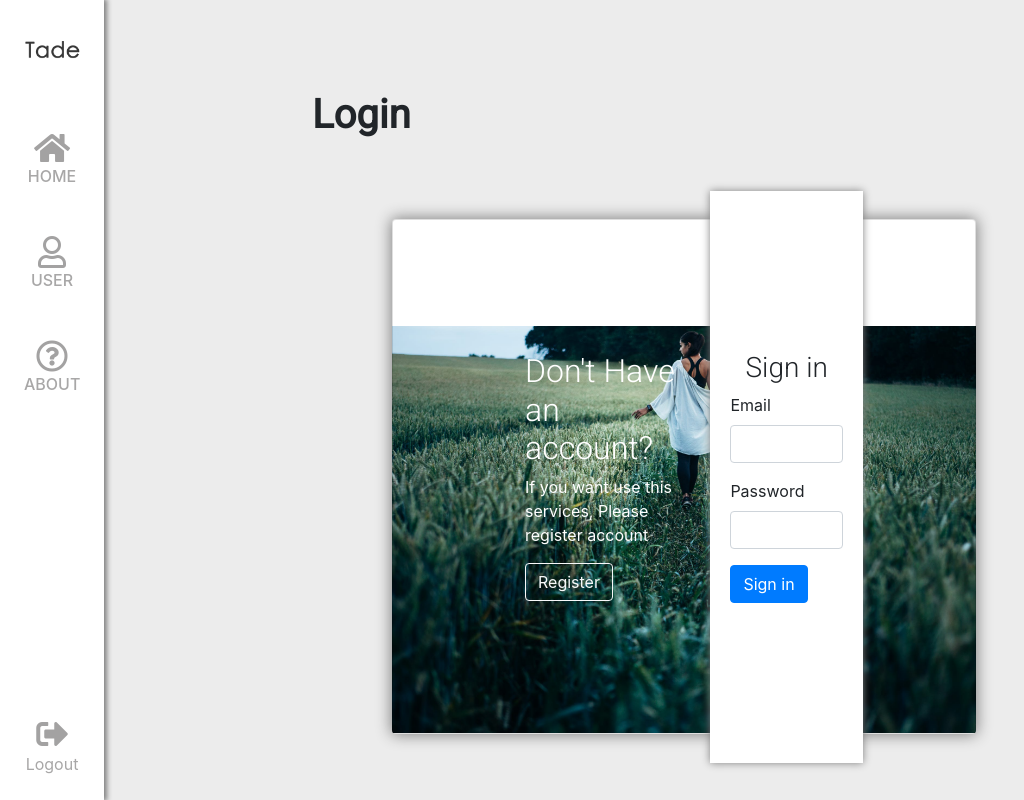
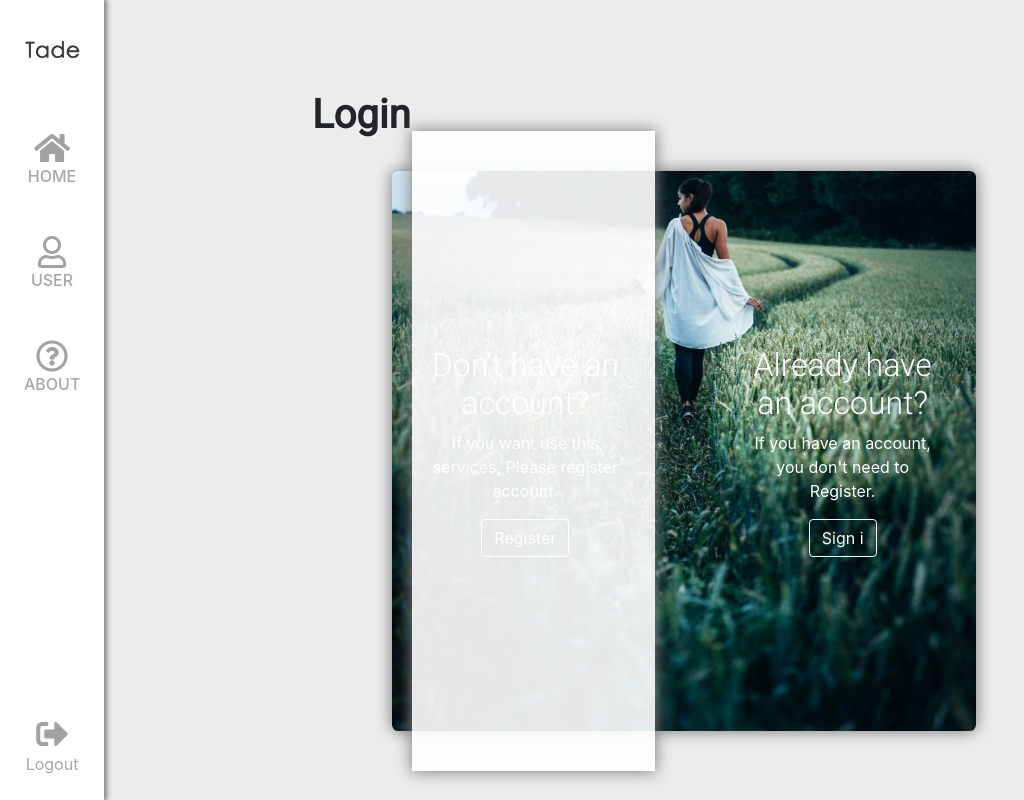
Before and after one commit to kyechan99/Tade, a Node server app: page /login in a window 1280 px wide. Shown: the whole page, without its empty margins (0-1024 px from the left). Run offline with Node 20, Linux system fonts and the light colour scheme; some libraries are stand-ins or nearby versions.

Commit message:
authentication design

```diff
--- a/public/css/authentication.css
+++ b/public/css/authentication.css
@@ -1,35 +1,48 @@
 
-  @media (min-width: 992px) {
+  @media (min-width: 992px ) {
     .card {
-      margin-top: 5rem;
+      margin-top: 2rem;
       margin-left: 5rem;
       margin-right: 5rem;
-      padding: 7rem;
+      padding-left: 15px;
+      padding-right: 15px;
+      height: 35rem;
+      position: relative;
       display: flex;
       flex-direction: row;
-      justify-content: center;
       align-items: center;
+      text-align: center;
     }
-    #custom-form-card {
-      margin-top: -10rem;
-      margin-bottom: -10rem;
-      padding-top: 10rem;
-      padding-bottom: 10rem;
-      background-color: white;
+    .card .card-body .row {
+      flex-direction: row;
+      align-items: center;
+      text-align: center;
+    }
+    .card .card-body .row .col-lg-5#card-form {
+      position: absolute;
+      box-shadow: 0px 0px 15px 1px gray;
+      background-color: rgba(255,255,255,0.9);
+      text-align: center;
+      height: 40rem;
+      /* 좌측 : 0%  | 우측 : 55% */
+      margin-left: 0%;
+    }
+    .card .card-body:not(#case) {
+      color: red;
     }
   }
+
   .card {
-    /* width: 100%; */
-    height: 100%;
-    background-position: center bottom;
+    border-radius: 0.4rem;
+    background-position: center center;
     background-repeat: no-repeat;
-    background-size: cover;
     background-image: url('../img/thumb_2.jpg');
     box-shadow: 0px 0px 15px 1px gray;
-    background-size: 105%;
+    background-size: cover;
+    border: 0px;
   }
 
-  #custom-card {
+  .card .card-body:not(#form) {
     color: white;
   }
 
@@ -40,3 +53,9 @@
   h1 {
     font-weight: bold;
   }
+  input {
+    border: 0;
+    outline: 0;
+    background: transparent;
+    border-bottom: 1px solid black;
+  }
--- a/public/css/card.css
+++ b/public/css/card.css
@@ -10,17 +10,8 @@ body {
     #card-container {
       padding-left: 6.5rem;
     }
-    #custom-card {
-      /* box-shadow: 0px 0px 8px 0px gray; */
-    }
-    #custom-form-card {
-      box-shadow: 0px 0px 8px 0px gray;
-    }
     .card {
       padding-left: 10%;
       padding-right: 10%;
     }
   }
-  h3 {
-      text-align: center;
-  }
--- a/views/business/login.jade
+++ b/views/business/login.jade
@@ -7,19 +7,18 @@ block _content
   #card-container
     h1 Login
     .card
-      .card-body#custom-card
-        h2 Don't Have an account?
-        p If you want use this services, Please register account
-        button.btn.btn-outline-light(type='button') Register
-      .card-body#custom-form-card
-        h3 Sign in
-        .form-group
-          label Email
-          input.form-control(type='text', id='email')
-        .form-group
-          label Password
-          input.form-control(type='password', id='password')
-        button.btn.btn-primary(type='submit') Sign in
+      .card-body
+        .row
+          .col-lg-5
+            h2 Don't have an account?
+            p If you want use this services, Please register account.
+            button.btn.btn-outline-light(type='button') Register
+          .col-lg-2
+          .col-lg-5
+            h2 Already have an account?
+            p If you have an account, you don't need to Register.
+            button.btn.btn-outline-light(type='button') Sign i
+          .col-lg-5#card-form
 
 
 //-   https://mdbootstrap.com/components/forms/
```
